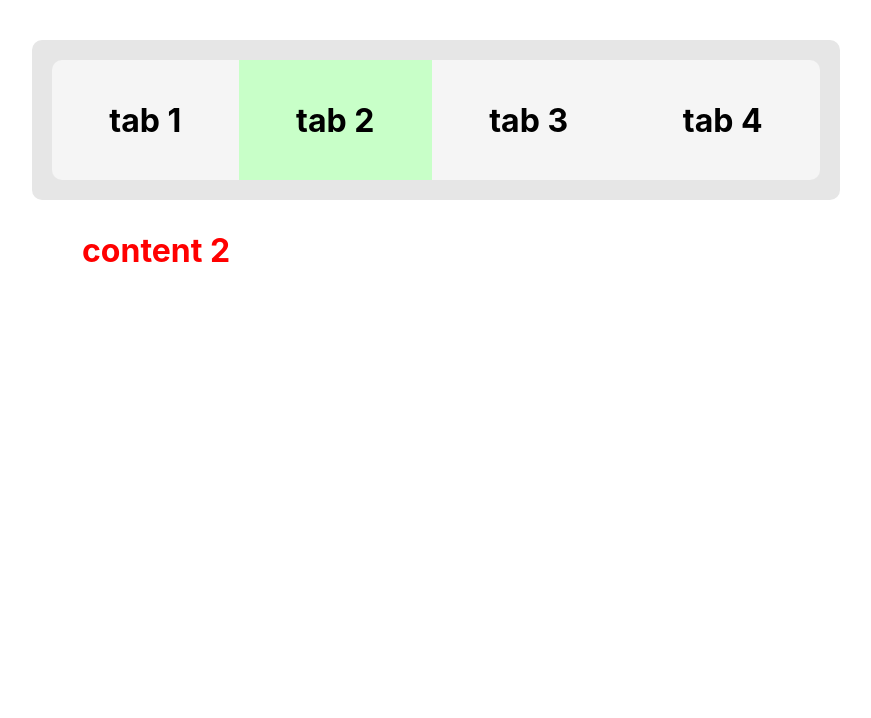
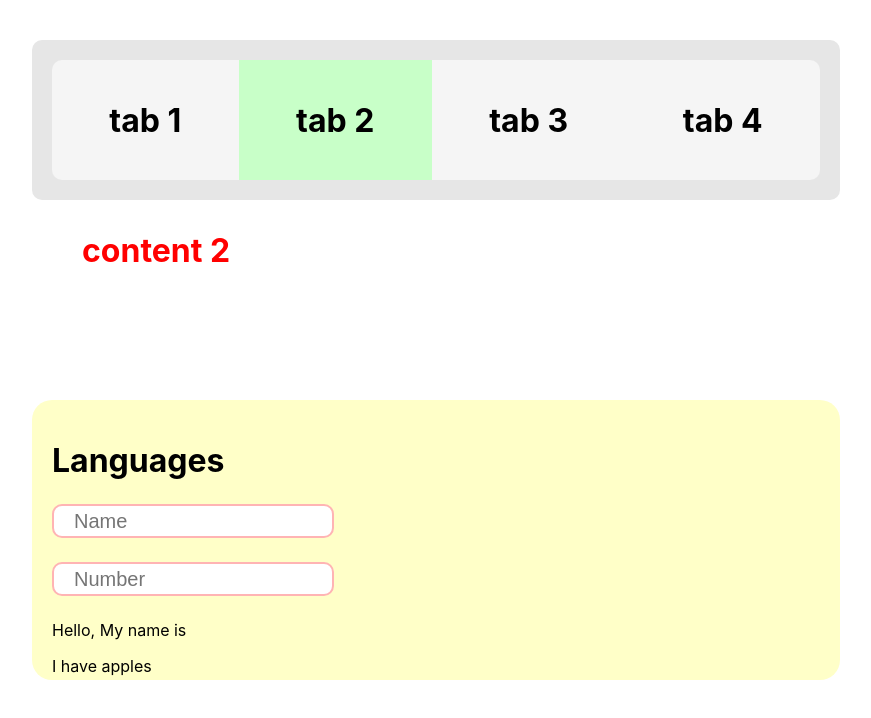
Before and after one commit to DanielTrusca1/Practice-1, a React (Create React App) app in the folder practice1/: page / in a window 1280 px wide. Shown: the top 718 px of the page, without its empty margins (224-1095 px from the left). Built offline with nearby package versions, Linux system fonts and the light colour scheme.

Commit message:
Create languages input form UI elements and link component to App

```diff
--- a/practice1/src/App.css
+++ b/practice1/src/App.css
@@ -47,3 +47,27 @@
 #active_tab_content h1{
     color: red;
 }
+.input-form {
+    width: 60vw;
+    height: 30vh;
+    position: relative;
+    left: 20vw;
+    top: 30vh;
+    padding-top: 20px;
+    padding-bottom: 20px;
+    padding-left: 20px;
+    padding-right: 20px;
+    background-color: rgb(255, 255, 200);
+    border-radius: 20px;
+}
+.input-form input {
+    display: block;
+    width: 20vw;
+    height: 3.5vh;
+    margin-top: 3vh;
+    margin-bottom: 3vh;
+    border-radius: 10px;
+    padding-left: 20px;
+    font-size: 1.25rem;
+    border: 2px solid rgb(255, 180, 180);
+}
--- a/practice1/src/App.jsx
+++ b/practice1/src/App.jsx
@@ -13,6 +13,8 @@ import {
   LoggedBC,
   LoggedCC,
 } from "./reusable_logs/main.jsx";
+
+import InputForm from "./language_module/InputForm"
 
 function App() {
 
@@ -43,6 +45,8 @@ function App() {
       <LoggedBC />
       <LoggedCC />
 
+      <InputForm/>
+
     </div>
   );
 }
--- /dev/null
+++ b/practice1/src/language_module/InputForm.jsx
@@ -0,0 +1,26 @@
+import React, { useState } from 'react'
+
+const InputForm = () => {
+
+  const [name, setName] = useState(null);
+  const [number, setNumber] = useState(null);
+
+  return (
+    <div className='input-form'>
+      <h1>
+        Languages
+      </h1>
+      <input type="text" placeholder="Name"/>
+      <input type="text" placeholder="Number"/>
+
+      <p>
+        Hello, My name is {name}
+      </p>
+      <p>
+        I have {number} apples
+      </p>
+    </div>
+  )
+}
+
+export default InputForm
```
Also changed, not shown: practice1/src/language_module/index.js (added).
